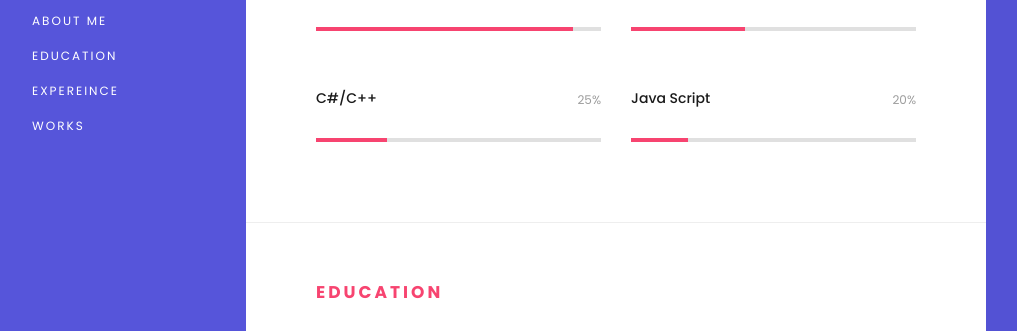
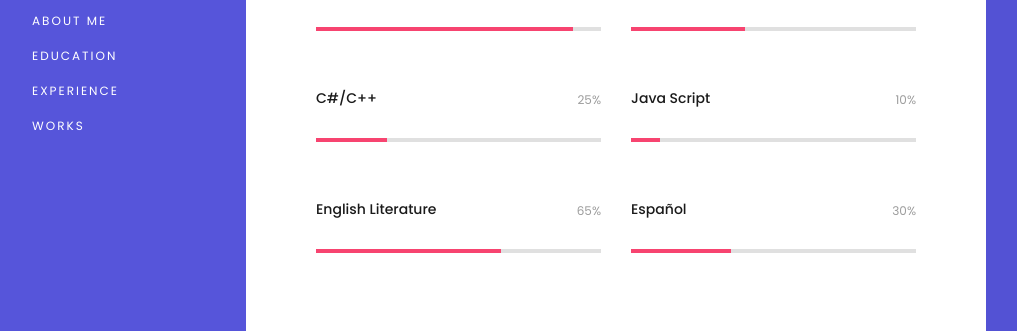
Before and after one commit to juliflau/juliflau.github.io, a plain HTML site: page index.html in a window 1280 px wide. Shown: the part 415-746 px from the top of the page, without its empty margins (154-1171 px from the left). Drawn offline with Linux system fonts and the light colour scheme; some icons are missing.

Commit message:
mudanças

```diff
--- a/index.html
+++ b/index.html
@@ -85,7 +85,7 @@
 
                     <li><a href="#about">About Me</a></li>
                     <li><a href="#education">Education</a></li>
-                    <li><a href="#experience">Expereince</a></li>
+                    <li><a href="#experience">Experience</a></li>
                     <li><a href="#works">Works</a></li>
                     <!-- <li><a href="#contact">Contact</a></li> -->
                 </ul>
@@ -173,10 +173,32 @@
                         <div class="col-md-6 col-sm-6 col-xs-12 item">
                             <div class="skill-info clearfix">
                                 <h3 class="pull-left">Java Script</h3>
-                                <span class="pull-right">20%</span>
+                                <span class="pull-right">10%</span>
                             </div>
                             <div class="progress">
-                                <div class="progress-bar" role="progressbar" aria-valuenow="60" aria-valuemin="0" aria-valuemax="100" style="width:20%">
+                                <div class="progress-bar" role="progressbar" aria-valuenow="60" aria-valuemin="0" aria-valuemax="100" style="width:10%">
+                                </div>
+                            </div>
+                        </div>
+
+                        <div class="col-md-6 col-sm-6 col-xs-12 item">
+                            <div class="skill-info clearfix">
+                                <h3 class="pull-left">English Literature</h3>
+                                <span class="pull-right">65%</span>
+                            </div>
+                            <div class="progress">
+                                <div class="progress-bar" role="progressbar" aria-valuenow="40" aria-valuemin="0" aria-valuemax="100" style="width:65%">
+                                </div>
+                            </div>
+                        </div>
+
+                        <div class="col-md-6 col-sm-6 col-xs-12 item">
+                            <div class="skill-info clearfix">
+                                <h3 class="pull-left">Español</h3>
+                                <span class="pull-right">30%</span>
+                            </div>
+                            <div class="progress">
+                                <div class="progress-bar" role="progressbar" aria-valuenow="40" aria-valuemin="0" aria-valuemax="100" style="width:35%">
                                 </div>
                             </div>
                         </div>
@@ -221,7 +243,7 @@
                     <div class="col-md-12 col-sm-12 col-xs-12">
                         <div class="resume-item">
                             <h2>INSTITUTO FEDERAL DO RIO DE JANEIRO</h2>
-                            <span>SCIENCE COMPUTER GRADUATION |  FEBRUARY 23 - ATUAL</span>
+                            <span>SCIENCE COMPUTER GRADUATION |  FEBRUARY 23 - ACTUALLY</span>
                             <p>I'm actually studying about the softwares, education and programming</p>
                         </div>
                     </div>
@@ -383,18 +405,18 @@
                         </div>
                     </div>
 
-                    <!-- <div class="col-md-4 col-sm-6 col-xs-12 filtr-item" data-category="4" data-sort="value">
+                    <!-- <div class="col-md-4 col-sm-6 col-xs-12 filtr-item" data-category="2020" data-sort="value">
                         <div class="item">
-                            <a href="https://www.youtube.com/watch?v=fZdkJKFwDE0" class="work-video">
+                            <a href="2020/intropython.pdf">
                                 <div class="title">
                                     <div class="inner">
-                                        <h2>Project Name</h2>
+                                        <h2>Introdução ao Python</h2>
                                         <span>View Details</span>
                                     </div>
                                 </div>
                             </a>
                             <div class="overlay"></div>
-                            <img src="assets/images/work6.jpg" alt="portfolio">
+                            <img src="2020/2020_2_print.png" alt="portfolio">
                         </div>
                     </div> -->
                 </div>
```
